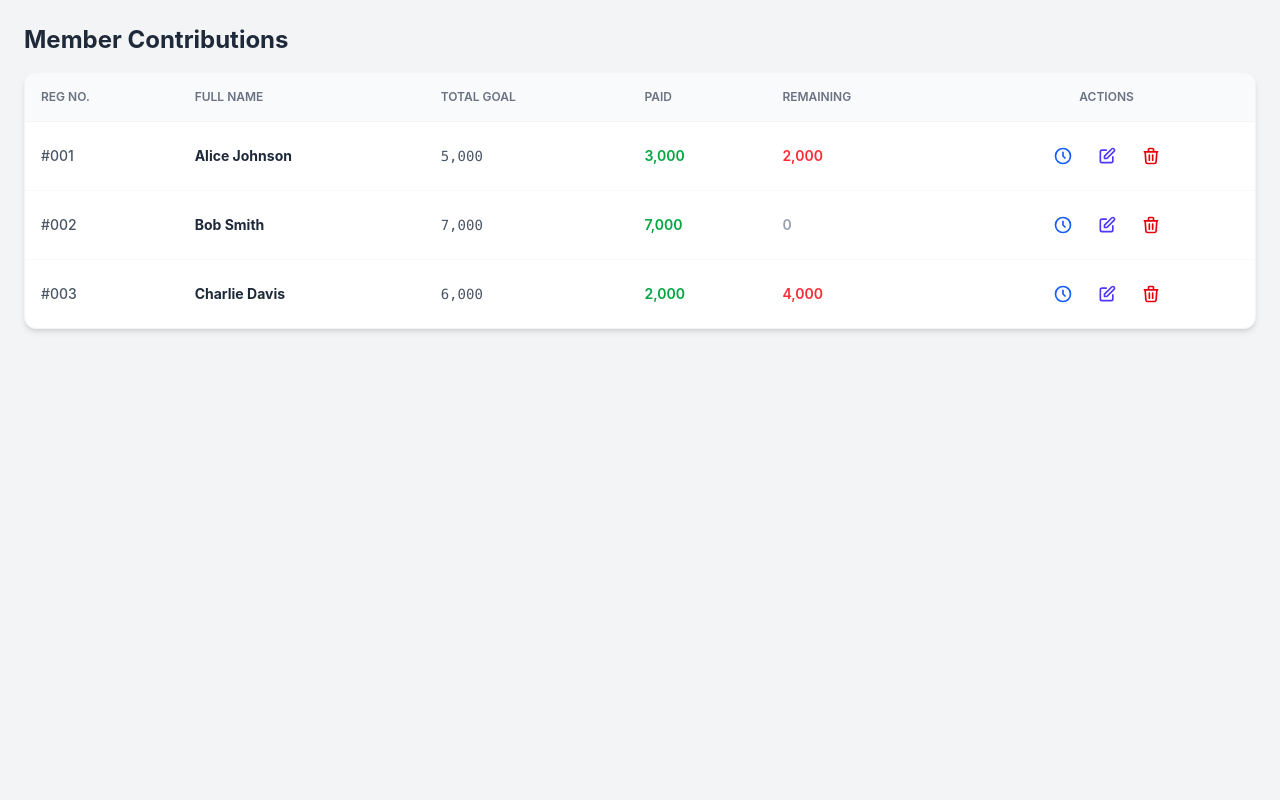
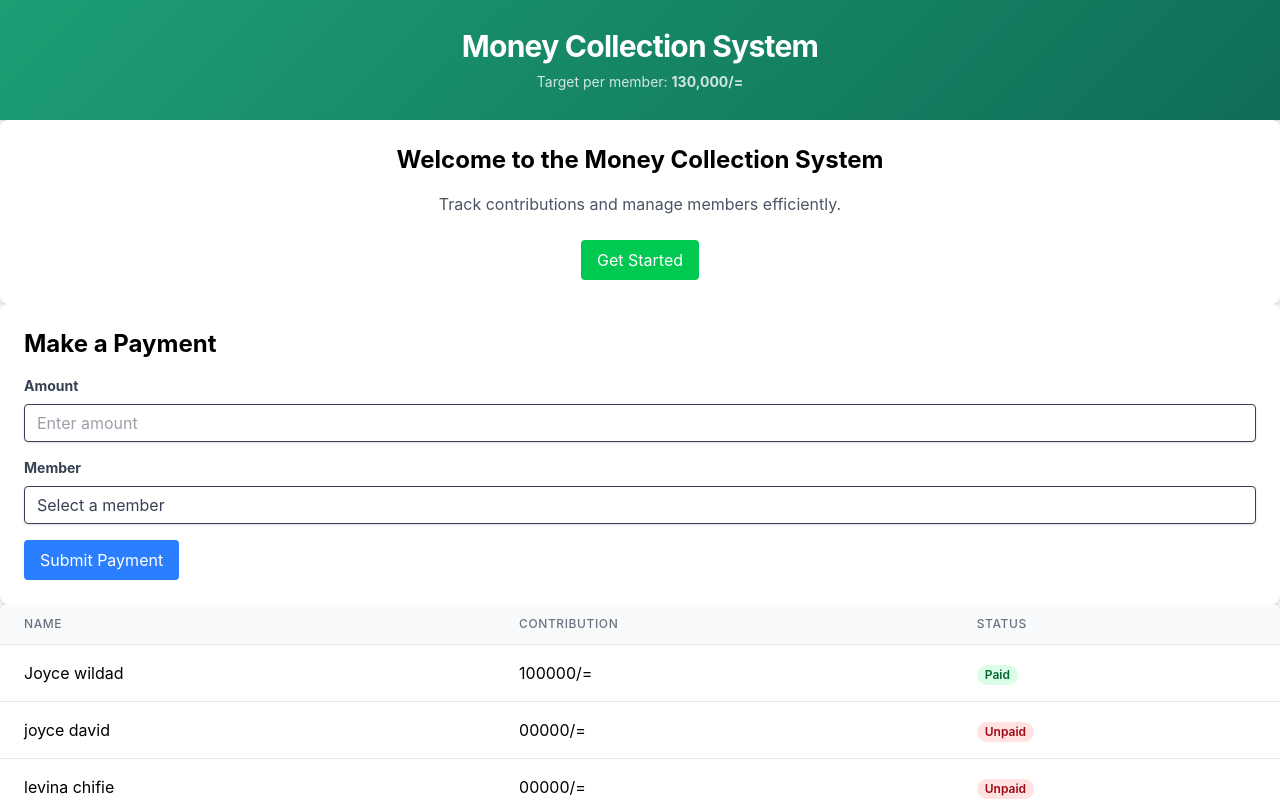
Before and after one commit to joylne15/PotPunch, a React (Vite) app: page / in a window 1280 px wide. Shown: the top 800 px of the page. Built offline with nearby package versions, Linux system fonts and the light colour scheme.

Commit message:
change system

```diff
--- a/src/App.jsx
+++ b/src/App.jsx
@@ -1,17 +1,19 @@
 import React from "react";
 import MemberTable from "./components/MemberTable";
+import Header from "./components/Header";
+import AddMemberForm from "./components/AddMemberForm";
+import History from "./components/History";
+import StartCard from "./components/StartCard";
+import PaymentForm from "./components/PaymentForm";
 
 function App() {
   return (
-    <div className="min-h-screen bg-gray-100 p-6">
-      <h1 className="text-2xl font-bold text-gray-800 mb-4">Member Contributions</h1>
-      <MemberTable
-        members={[
-          { id: 1, regNo: "001", name: "Alice Johnson", total: 5000, paid: 3000 },
-          { id: 2, regNo: "002", name: "Bob Smith", total: 7000, paid: 7000 },
-          { id: 3, regNo: "003", name: "Charlie Davis", total: 6000, paid: 2000 },
-        ]}
-      />
+    <div className="min-h-screen bg-gray-100">
+      <Header />
+      <StartCard />
+      <PaymentForm />
+      <MemberTable />
+      <History />
     </div>
   );
 }
--- a/src/components/AddMemberForm.jsx
+++ b/src/components/AddMemberForm.jsx
@@ -1,11 +1,40 @@
-import React from 'react'
-
+import React from "react";
 const AddMemberForm = () => {
   return (
-    <div className="bg-white p-4 rounded-lg shadow-md">
-      <h2 className="text-xl font-bold text-gray-800">Add Member</h2>
+    <div className="bg-white p-6 rounded-lg shadow-md">
+      <h2 className="text-2xl font-bold mb-4">Add New Member</h2>
+      <form>
+        <div className="mb-4">
+          <label className="block text-gray-700 text-sm font-bold mb-2" htmlFor="name">
+            Name
+          </label>
+          <input
+            className="shadow appearance-none border rounded w-full py-2 px-3 text-gray-700 leading-tight focus:outline-none focus:shadow-outline"
+            id="name"
+            type="text"
+            placeholder="Enter name"
+          />
+        </div>
+        <div className="mb-4">
+          <label className="block text-gray-700 text-sm font-bold mb-2" htmlFor="email">
+            Email
+          </label>
+          <input
+            className="shadow appearance-none border rounded w-full py-2 px-3 text-gray-700 leading-tight focus:outline-none focus:shadow-outline"
+            id="email"
+            type="email"
+            placeholder="Enter email"
+          />
+        </div>
+        <button
+          className="px-4 py-2 bg-blue-500 text-white rounded hover:bg-blue-600 transition"
+          type="submit"
+        >
+          Add Member
+        </button>
+      </form>
     </div>
-  )
-}
+  );
+};
 
 export default AddMemberForm;
--- /dev/null
+++ b/src/components/Header.jsx
@@ -0,0 +1,17 @@
+import React from "react";
+const Header = () => {
+  return (
+      <div
+      className="text-white py-7 px-4 text-center shadow-md"
+      style={{ background: "linear-gradient(135deg, #1D9E75 0%, #0F6E56 100%)" }}
+    >
+      <h1 className="text-3xl font-bold tracking-tight">
+         Money Collection System
+      </h1>
+      <p className="text-sm mt-2 opacity-80">
+        Target per member: <strong>130,000/=</strong>
+      </p>
+    </div>
+  );
+};
+export default Header;
--- a/src/components/History.jsx
+++ b/src/components/History.jsx
@@ -0,0 +1,10 @@
+import React from "react";
+const History = () => {
+  return (
+    <div className="bg-white p-6 rounded-lg shadow-md mt-6">
+      <h2 className="text-2xl font-bold mb-4">Payment History</h2>
+    </div>
+  );
+};
+
+export default History;
--- a/src/components/MemberTable.jsx
+++ b/src/components/MemberTable.jsx
@@ -1,74 +1,65 @@
-import React from 'react';
-// Note: You can install 'lucide-react' for professional icons
-// npm install lucide-react
+import React from "react";
 
-const MemberTable = ({ members }) => {
+
+const MemberTable = () => {
   return (
-    <div className="bg-white shadow-md rounded-xl overflow-hidden border border-gray-100">
-      <div className="overflow-x-auto">
-        <table className="w-full text-left border-collapse">
-          <thead className="bg-gray-50 border-b border-gray-100">
+    <div className="bg-white shadow-md rounded-lg overflow-hidden">
+      <table className="min-w-full divide-y divide-gray-200">
+        <thead className="bg-gray-50">
           <tr>
-              <th className="p-4 text-xs font-semibold text-gray-500 uppercase">Reg No.</th>
-              <th className="p-4 text-xs font-semibold text-gray-500 uppercase">Full Name</th>
-              <th className="p-4 text-xs font-semibold text-gray-500 uppercase">Total Goal</th>
-              <th className="p-4 text-xs font-semibold text-gray-500 uppercase">Paid</th>
-              <th className="p-4 text-xs font-semibold text-gray-500 uppercase">Remaining</th>
-              <th className="p-4 text-xs font-semibold text-gray-500 uppercase text-center">Actions</th>
+            <th className="px-6 py-3 text-left text-xs font-medium text-gray-500 uppercase tracking-wider">Name</th>
+            <th className="px-6 py-3 text-left text-xs font-medium text-gray-500 uppercase tracking-wider">Contribution</th>
+            <th className="px-6 py-3 text-left text-xs font-medium text-gray-500 uppercase tracking-wider">Status</th>
           </tr>
         </thead>
-          <tbody className="divide-y divide-gray-50">
-            {members.map((member) => (
-              <tr key={member.id} className="hover:bg-blue-50/30 transition-colors">
-                <td className="p-4 text-sm font-medium text-gray-600">
-                  #{member.regNo}
-                </td>
-                <td className="p-4 text-sm font-bold text-gray-800">
-                  {member.name}
-                </td>
-                <td className="p-4 text-sm text-gray-600 font-mono">
-                  {member.total.toLocaleString()}
-                </td>
-                <td className="p-4 text-sm">
-                  <span className="text-green-600 font-semibold">
-                    {member.paid.toLocaleString()}
+        <tbody className="bg-white divide-y divide-gray-200">
+          <tr>
+            <td className="px-6 py-4 whitespace-nowrap">Joyce wildad</td>
+            <td className="px-6 py-4 whitespace-nowrap">100000/=</td>
+            <td className="px-6 py-4 whitespace-nowrap">
+              <span className="px-2 inline-flex text-xs leading-5 font-semibold rounded-full bg-green-100 text-green-800">
+                Paid
               </span>
             </td>
-                <td className="p-4 text-sm">
-                  <span className={`font-semibold ${member.total - member.paid > 0 ? 'text-red-500' : 'text-gray-400'}`}>
-                    {(member.total - member.paid).toLocaleString()}
+          </tr>
+          <tr>
+            <td className="px-6 py-4 whitespace-nowrap">joyce david</td>
+            <td className="px-6 py-4 whitespace-nowrap">00000/=</td>
+            <td className="px-6 py-4 whitespace-nowrap">
+              <span className="px-2 inline-flex text-xs leading-5 font-semibold rounded-full bg-red-100 text-red-800">
+                Unpaid
               </span>
             </td>
-                <td className="p-4">
-                  <div className="flex justify-center space-x-2">
-                    {/* History Button */}
-                    <button className="p-2 text-blue-600 hover:bg-blue-100 rounded-lg title='History'">
-                      <svg xmlns="http://www.w3.org/2000/svg" className="h-5 w-5" fill="none" viewBox="0 0 24 24" stroke="currentColor">
-                        <path strokeLinecap="round" strokeLinejoin="round" strokeWidth={2} d="Ref-Icon-Clock-History-Logic" />
-                        <circle cx="12" cy="12" r="9" strokeWidth="2"/><path d="M12 7v5l3 3" strokeWidth="2"/>
-                      </svg>
-                    </button>
-
-                    {/* Edit Button */}
-                    <button className="p-2 text-indigo-600 hover:bg-indigo-100 rounded-lg" title="Edit">
-                      <svg xmlns="http://www.w3.org/2000/svg" className="h-5 w-5" fill="none" viewBox="0 0 24 24" stroke="currentColor">
-                        <path strokeLinecap="round" strokeLinejoin="round" strokeWidth={2} d="M11 5H6a2 2 0 00-2 2v11a2 2 0 002 2h11a2 2 0 002-2v-5m-1.414-9.414a2 2 0 112.828 2.828L11.828 15H9v-2.828l8.586-8.586z" />
-                      </svg>
-                    </button>
-
-                    {/* Delete Button */}
-                    <button className="p-2 text-red-600 hover:bg-red-100 rounded-lg" title="Delete">
-                      <svg xmlns="http://www.w3.org/2000/svg" className="h-5 w-5" fill="none" viewBox="0 0 24 24" stroke="currentColor">
-                        <path strokeLinecap="round" strokeLinejoin="round" strokeWidth={2} d="M19 7l-.867 12.142A2 2 0 0116.138 21H7.862a2 2 0 01-1.995-1.858L5 7m5 4v6m4-6v6m1-10V4a1 1 0 00-1-1h-4a1 1 0 00-1 1v3M4 7h16" />
-                      </svg>
-                    </button>
-                  </div>
+          </tr>
+          <tr>
+            <td className="px-6 py-4 whitespace-nowrap">levina chifie </td>
+            <td className="px-6 py-4 whitespace-nowrap">00000/=</td>
+            <td className="px-6 py-4 whitespace-nowrap">
+              <span className="px-2 inline-flex text-xs leading-5 font-semibold rounded-full bg-red-100 text-red-800">
+                Unpaid
+              </span>
             </td>
           </tr>
-            ))}
+          <tr>
+            <td className="px-6 py-4 whitespace-nowrap">Edson lukiza </td>
+            <td className="px-6 py-4 whitespace-nowrap">00000/=</td>
+            <td className="px-6 py-4 whitespace-nowrap">
+              <span className="px-2 inline-flex text-xs leading-5 font-semibold rounded-full bg-red-100 text-red-800">
+                Unpaid
+              </span>
+            </td>
+          </tr>
+          <tr>
+            <td className="px-6 py-4 whitespace-nowrap">Ales msongole </td>
+            <td className="px-6 py-4 whitespace-nowrap">00000/=</td>
+            <td className="px-6 py-4 whitespace-nowrap">
+              <span className="px-2 inline-flex text-xs leading-5 font-semibold rounded-full bg-red-100 text-red-800">
+                Unpaid
+              </span>
+            </td>
+          </tr>
         </tbody>
       </table>
-      </div>
     </div>
   );
 };
--- a/src/components/PaymentForm.jsx
+++ b/src/components/PaymentForm.jsx
@@ -0,0 +1,43 @@
+import React from "react";
+
+const PaymentForm = () => {
+  return (
+    <div className="bg-white p-6 rounded-lg shadow-md">
+      <h2 className="text-2xl font-bold mb-4">Make a Payment</h2>
+      <form>
+        <div className="mb-4">
+          <label className="block text-gray-700 text-sm font-bold mb-2" htmlFor="amount">
+            Amount
+          </label>
+          <input
+            className="shadow appearance-none border rounded w-full py-2 px-3 text-gray-700 leading-tight focus:outline-none focus:shadow-outline"
+            id="amount"
+            type="number"
+            placeholder="Enter amount"
+          />
+        </div>
+        <div className="mb-4">
+          <label className="block text-gray-700 text-sm font-bold mb-2" htmlFor="member">
+            Member
+          </label>
+          <select
+            className="shadow appearance-none border rounded w-full py-2 px-3 text-gray-700 leading-tight focus:outline-none focus:shadow-outline"
+            id="member"
+          >
+            <option value="">Select a member</option>
+            <option value="1">Joyce Wildad</option>
+            <option value="2">Joyce David</option>
+          </select>
+        </div>
+        <button
+          className="px-4 py-2 bg-blue-500 text-white rounded hover:bg-blue-600 transition"
+          type="submit"
+        >
+          Submit Payment
+        </button>
+      </form>
+    </div>
+  );
+};
+
+export default PaymentForm;
--- a/src/components/StartCard.jsx
+++ b/src/components/StartCard.jsx
@@ -0,0 +1,12 @@
+import React from "react";
+const StartCard = () => {
+  return (
+    <div className="bg-white p-6 rounded-lg shadow-md text-center">
+      <h2 className="text-2xl font-bold mb-4">Welcome to the Money Collection System</h2>
+      <p className="text-gray-600 mb-6">Track contributions and manage members efficiently.</p>
+      <button className="px-4 py-2 bg-green-500 text-white rounded hover:bg-green-600 transition">Get Started</button>
+    </div>
+  );
+};
+
+export default StartCard;
```
Lines whose indentation alone changed are shown as unchanged.
